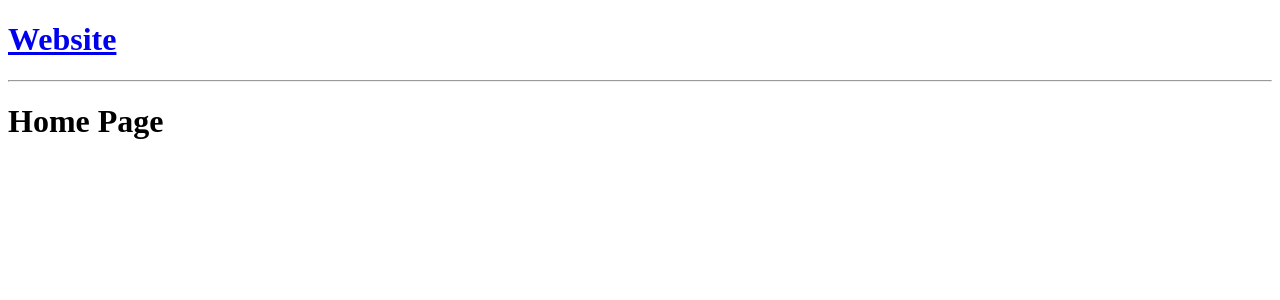
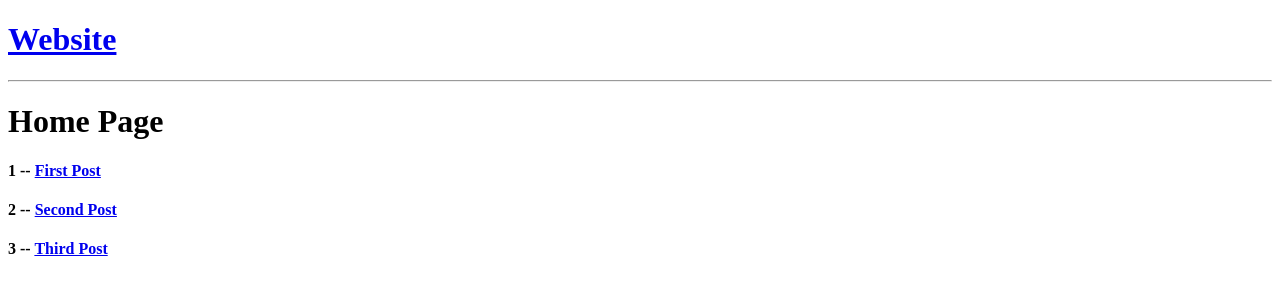
Before and after one commit to PavleMarinkovic95/Project_4-PostUp, a Django app: page / in a window 1280 px wide. Shown: the top 300 px of the page. Run offline with Django 4.2, Linux system fonts and the light colour scheme.

Commit message:
Add dynamic posts

```diff
--- /dev/null
+++ b/baseApp/templates/baseApp/home.html
@@ -0,0 +1,17 @@
+{% extends 'main.html' %}
+
+{% block content %}
+
+<h1>Home Page</h1>
+
+<div>
+    <div>
+        {% for post in posts %}
+        <div>
+            <h4>{{post.id}} -- <a href="/post/{{post.id}}">{{post.name}}</a></h4>
+        </div>
+        {% endfor %}
+    </div>
+</div>
+
+{% endblock content %}
--- a/templates/post.html
+++ b/baseApp/templates/baseApp/post.html
@@ -2,6 +2,6 @@
 
 {% block content %}
 
-<h1>Post Page</h1>
+<h1>{{post.name}}</h1>
 
 {% endblock %}
--- a/baseApp/urls.py
+++ b/baseApp/urls.py
@@ -3,5 +3,5 @@ from . import views
 
 urlpatterns = [
     path('', views.home, name="home"),
-    path('post', views.post, name="post"),
+    path('post/<str:pk>/', views.post, name="post"),
 ]
--- a/baseApp/views.py
+++ b/baseApp/views.py
@@ -1,8 +1,20 @@
 from django.shortcuts import render
 
+posts = [
+    {'id':1, 'name': 'First Post'},
+    {'id':2, 'name': 'Second Post'},
+    {'id':3, 'name': 'Third Post'},
+]
 
 def home(request):
-    return render(request, 'home.html')
+    dic = {'posts':posts}
+    return render(request, 'baseApp/home.html', dic)
 
-def post(request):
-    return render(request, 'post.html')
+def post(request, pk):
+    post = None
+    for i in posts:
+        if i['id'] == int(pk):
+            post = i
+    dic = {'post':post}
+
+    return render(request, 'baseApp/post.html', dic)
--- a/templates/home.html
+++ /dev/null
@@ -1,7 +0,0 @@
-{% extends 'main.html' %}
-
-{% block content %}
-
-<h1>Home Page</h1>
-
-{% endblock %}
```
